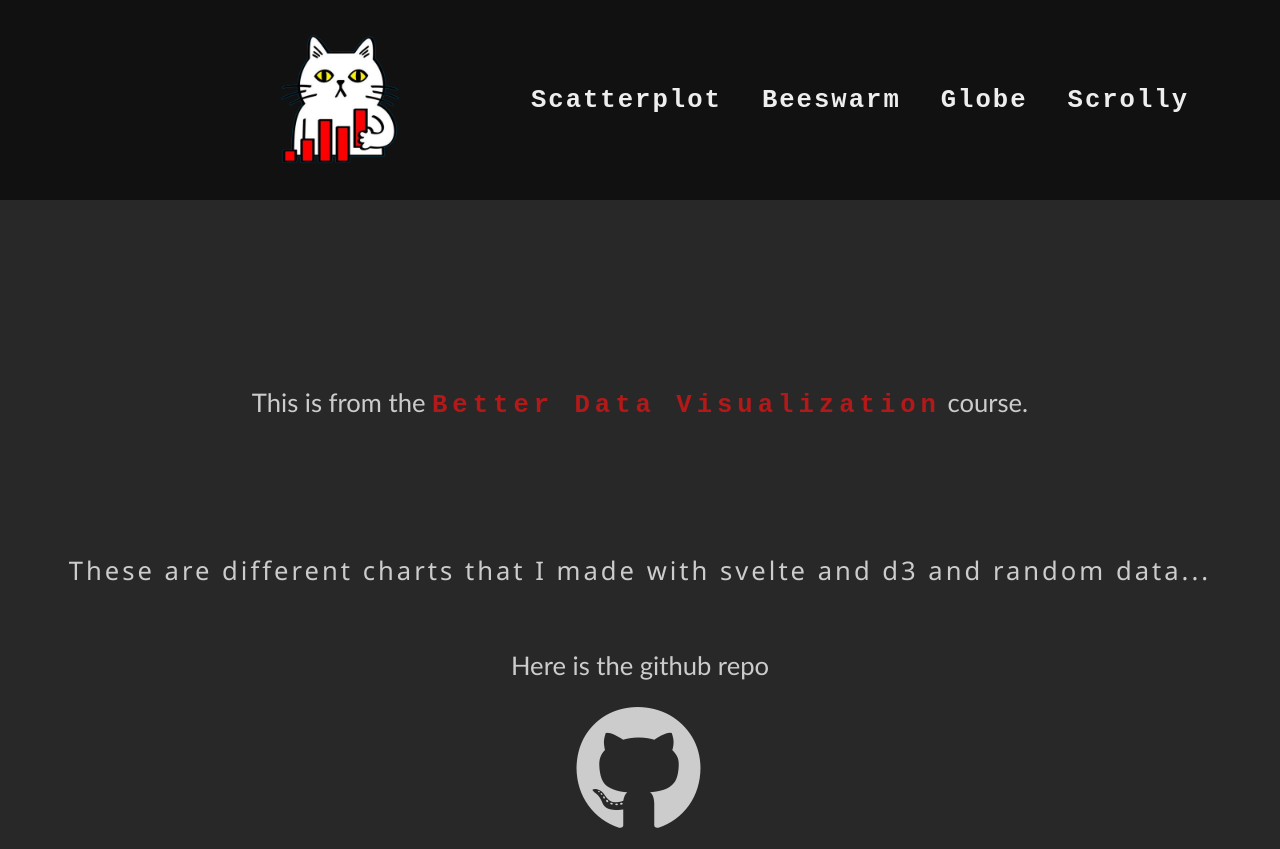
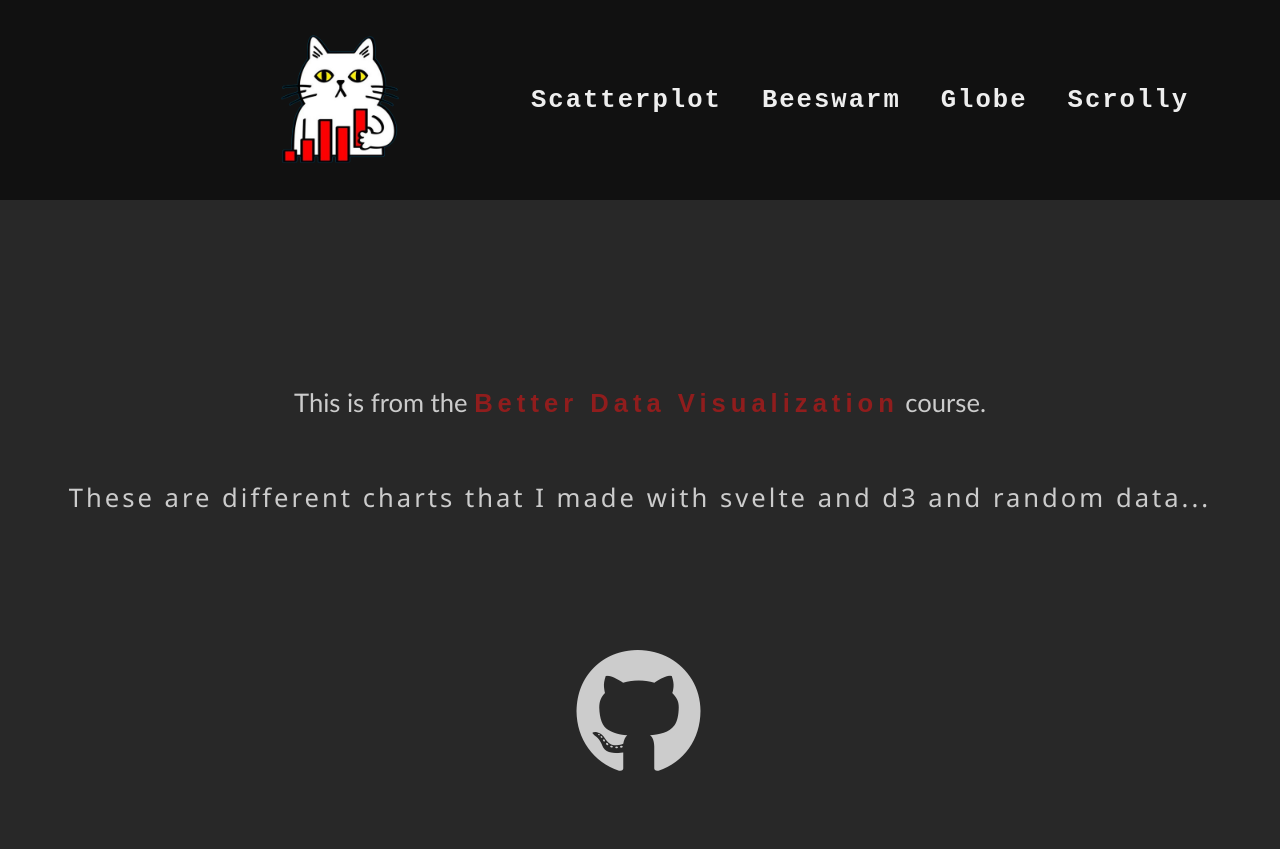
Before and after one commit to gabrielatwell1987/data-visualizations-svelte, a SvelteKit app: page / in a window 1280 px wide. After the commit the page ends 800 px from the top, so only its background shows below. Built offline with nearby package versions, Linux system fonts and the light colour scheme; a web font is replaced by a local one.

Commit message:
changed a few small things around

```diff
--- a/src/routes/+page.svelte
+++ b/src/routes/+page.svelte
@@ -15,13 +15,11 @@
 				target="_blank"><span>Better Data Visualization</span></a
 			> course.
 		</h1>
+
+		<h2>These are different charts that I made with svelte and d3 and random data...</h2>
 	</main>
 
-	<h2>These are different charts that I made with svelte and d3 and random data...</h2>
-
 	<section>
-		<h3>Here is the github repo</h3>
-
 		<h4>
 			<a href="https://github.com/gabrielatwell1987/data-visualizations-svelte" target="_blank"
 				><i class="fa-brands fa-github"></i></a
@@ -33,14 +31,14 @@
 <style>
 	main {
 		display: flex;
+		flex-direction: column;
 		justify-content: center;
 		align-items: center;
 		margin-block: 10%;
 		position: relative;
 	}
 
-	h1,
-	h3 {
+	h1 {
 		text-align: center;
 		font-family: 'Trebuchet MS', 'Lucida Sans Unicode', 'Lucida Grande', 'Lucida Sans', Arial,
 			sans-serif;
@@ -61,10 +59,6 @@
 		letter-spacing: 3px;
 	}
 
-	h3 {
-		margin-top: 5%;
-	}
-
 	h4 {
 		margin: 0;
 		margin-top: 2%;
@@ -76,8 +70,8 @@
 		cursor: pointer;
 
 		& span {
-			color: rgb(179, 25, 25);
-			font-family: var(--mono);
+			color: rgba(179, 25, 25, 0.75);
+			font-family: var(--san-serif);
 			font-weight: 900;
 			letter-spacing: 5px;
 		}
@@ -87,7 +81,7 @@
 		font-size: 8rem;
 
 		&:hover {
-			color: rgb(179, 25, 25);
+			color: rgba(179, 25, 25, 0.5);
 		}
 	}
 
```
